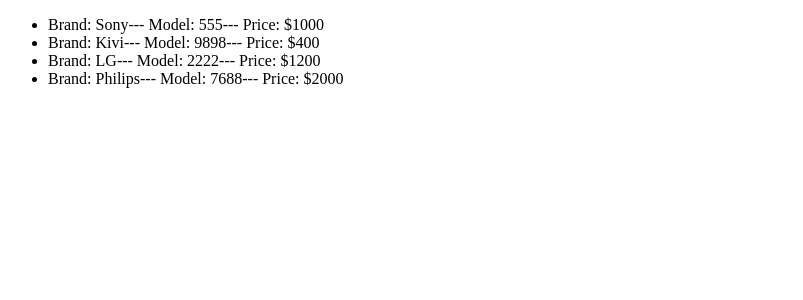
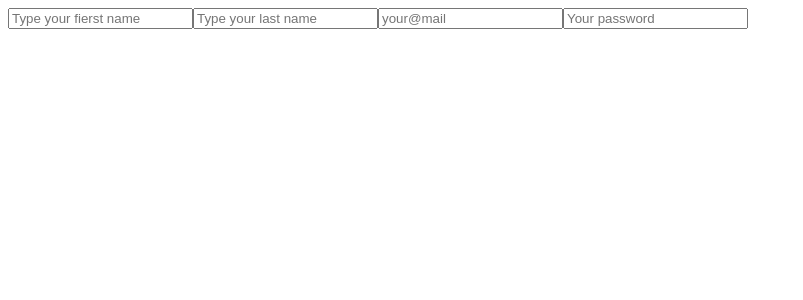
Before and after one commit to NataliiaYakovenko/react-rom-app, a React (Create React App) app: page / in a window 1280 px wide. Shown: the top 300 px of the page, without its empty margins (0-803 px from the left). Built offline with nearby package versions, Linux system fonts and the light colour scheme.

Commit message:
Add unput і обробник до кожного інпута

```diff
--- a/src/App.js
+++ b/src/App.js
@@ -1,13 +1,14 @@
 import React, { Component } from "react";
-import TVLoaderHuk from "./components/TVLoader/TVLoaderHuk";
-
+import RegistrationForm from "./components/RegistrationForm/RegistrationForm";
 
 class App extends Component {
+  render() {
+    return (
+      <>
+        <RegistrationForm/>
 
-
-  render() {
-    return  <TVLoaderHuk />
-
+      </>
+    );
   }
 }
 
--- /dev/null
+++ b/src/components/RegistrationForm/RegistrationForm.js
@@ -0,0 +1,60 @@
+import React from "react";
+import { useState } from "react";
+
+function RegistrationForm() {
+  const [firstName, setFirstName] = useState("");
+  const [lastName, setLastName] = useState("");
+  const [email, setEmail] = useState("");
+  const [password, setPassword] = useState("");
+
+  const firstNameChangeHandler = ({ target: { value } }) => {
+    setFirstName(value);
+  };
+
+  const lastNameChangeHandler = ({ target: { value } }) => {
+    setLastName(value);
+  };
+
+  const emailChangeHandler = ({ target: { value } }) => {
+    setEmail(value);
+  };
+
+  const passwordChangeHandler=({target:{value}})=>{
+    setPassword(value)
+  }
+
+  return (
+    <form>
+      <input
+        type="text"
+        name="firstName"
+        placeholder="Type your fierst name"
+        value={firstName}
+        onChange={firstNameChangeHandler}
+      />
+      <input
+        type="text"
+        name="lastName"
+        placeholder="Type your last name"
+        value={lastName}
+        onChange={lastNameChangeHandler}
+      />
+      <input
+        type="email"
+        name="email"
+        placeholder="your@mail"
+        value={email}
+        onChange={emailChangeHandler}
+      />
+      <input
+        type="password"
+        name="passworde"
+        placeholder="Your password"
+        value={password}
+        onChange={passwordChangeHandler}
+      />
+    </form>
+  );
+}
+
+export default RegistrationForm;
```
